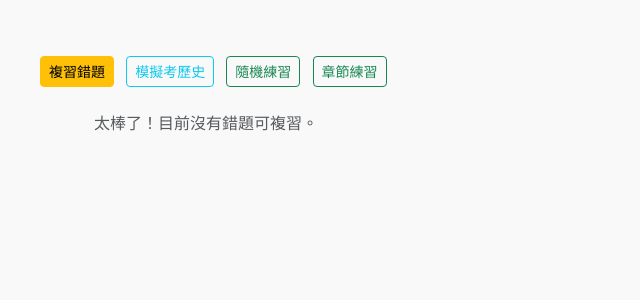
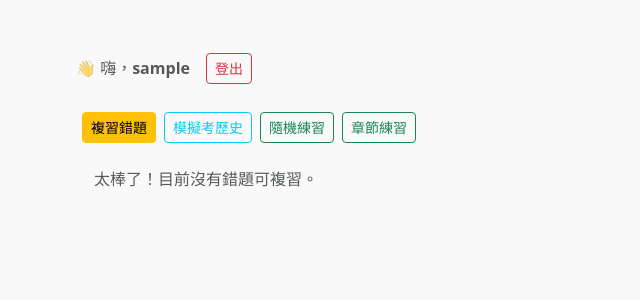
Before and after one commit to qkauia-guy/questionbank, a Django app: page /review/ in a window 1280 px wide. Shown: the top 300 px of the page, without its empty margins (0-640 px from the left). Run offline with Django 5.2, Linux system fonts and the light colour scheme; the visitor is signed in with stand-in values (Sample User, id 1); data comes from the database, SQL or seed files in the repository; data that the repository does not hold is empty; some libraries are stand-ins or nearby versions.

Commit message:
create navbar and update css

```diff
--- a/quiz/static/css/mock_exam.css
+++ b/quiz/static/css/mock_exam.css
@@ -154,7 +154,7 @@ pre:hover, code:hover {
 /* 計時器 */
 #floating-timer {
   position: fixed;
-  top: 130px;
+  top: 200px;
   left: 12px;
   background: rgba(230, 243, 255, 0.3); /* ✅ 半透明背景 */
   border: 1px solid #007bff;
--- a/quiz/templates/base.html
+++ b/quiz/templates/base.html
@@ -5,7 +5,7 @@
 <!DOCTYPE html>
 <html lang="zh-Hant">
   <head>
-    <meta charset="UTF-8">
+    <meta charset="UTF-8" />
     <title>{% block title %}模擬測驗{% endblock %}</title>
 
     <!-- ✅ 第三方樣式 -->
@@ -35,24 +35,43 @@
   </head>
 
   <body>
-    <div class="my-3">
-      <a href="{% url 'review_wrong_questions' %}"
-        class="btn btn-sm me-2 {% if request.path == '/review/' %}btn-warning{% else %}btn-outline-warning{% endif %}">
+    <!-- ✅ 導覽列 -->
+    <nav class="navbar navbar-expand-lg px-4" style="background-color: transparent; border-bottom: none; box-shadow: none;">
+      <div class="container-fluid justify-content-between">
+        <div class="d-flex align-items-center">
+          {% if user.is_authenticated %}
+            <span class="navbar-text me-3">👋 嗨，<strong>{{ user.username }}</strong></span>
+            <form method="post" action="{% url 'logout' %}" class="d-inline">
+              {% csrf_token %}
+              <button type="submit" class="btn btn-outline-danger btn-sm">登出</button>
+            </form>
+          {% else %}
+            <a class="btn btn-outline-primary btn-sm me-2" href="{% url 'login' %}">登入</a>
+            <a class="btn btn-primary btn-sm" href="{% url 'register' %}">註冊</a>
+          {% endif %}
+        </div>
+      </div>
+    </nav>
+
+    <!-- ✅ 功能列 -->
+    <div class="container mt-3">
+      <div class="d-flex flex-wrap gap-2">
+        <a href="{% url 'review_wrong_questions' %}" class="btn btn-sm {% if request.path == '/review/' %}btn-warning{% else %}btn-outline-warning{% endif %}">
           <i class="bi bi-journal-x"></i> 複習錯題
         </a>
-      <a href="{% url 'exam_history' %}"
-        class="btn btn-sm me-2 {% if request.path == '/history/' %}btn-info{% else %}btn-outline-info{% endif %}">
+        <a href="{% url 'exam_history' %}" class="btn btn-sm {% if request.path == '/history/' %}btn-info{% else %}btn-outline-info{% endif %}">
           <i class="bi bi-clock-history"></i> 模擬考歷史
         </a>
-      <a href="{% url 'mock_exam' %}"
-        class="btn btn-sm me-2 {% if request.path == '/mock/' %}btn-success{% else %}btn-outline-success{% endif %}">
-        <i class="bi bi-clock-history"></i> 隨機練習
+        <a href="{% url 'mock_exam' %}" class="btn btn-sm {% if request.path == '/mock/' %}btn-success{% else %}btn-outline-success{% endif %}">
+          <i class="bi bi-play-circle"></i> 隨機練習
         </a>
-      <a href="{% url 'chapter_practice' %}"
-        class="btn btn-sm me-2 {% if request.path == '/practice/' %}btn-success{% else %}btn-outline-success{% endif %}">
-        <i class="bi bi-clock-history"></i> 章節練習
+        <a href="{% url 'chapter_practice' %}" class="btn btn-sm {% if request.path == '/practice/' %}btn-success{% else %}btn-outline-success{% endif %}">
+          <i class="bi bi-book"></i> 章節練習
         </a>
       </div>
+    </div>
+
+    <!-- ✅ 主要內容 -->
     <main class="container my-4">
       {% block content %}{% endblock %}
     </main>
--- a/quiz/templates/quiz/review_wrong_questions.html
+++ b/quiz/templates/quiz/review_wrong_questions.html
@@ -5,7 +5,10 @@
   {% for record in records %}
     <div class="card my-3">
       <div class="card-header">
-        📘 {{ record.question.chapter }} - {{ record.question.number }}
+        <div class="text-muted">
+          <span class="me-3">🗂 類別：{{ record.question.category }}</span>
+          <span class="me-3">📘 章節：{{ record.question.chapter }} - {{ record.question.number }}</span>
+        </div>
       </div>
       <div class="card-body">
         {{ record.question.question_text|safe_markdown_no_h1|safe }}
```
Also changed, not shown: quiz/templates/quiz/_question_card.html (+4 -3 lines). Lines whose indentation alone changed are shown as unchanged.
